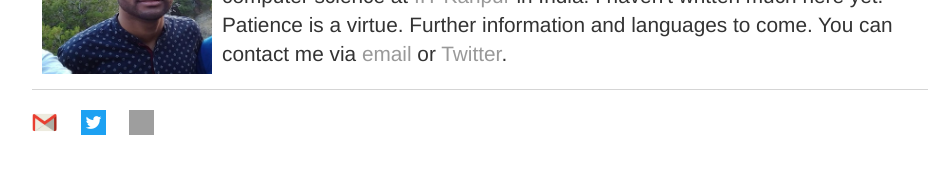
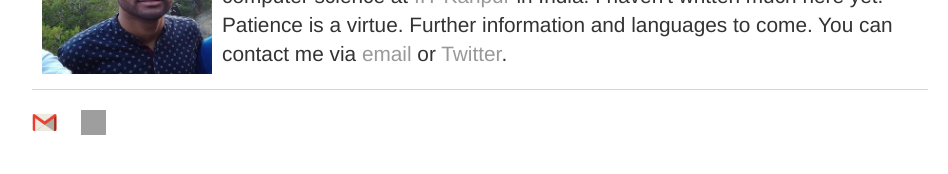
Before and after one commit to sharbatc/sharbatc.github.io, a Jekyll site: the page built from index.html, in a window 1280 px wide. Shown: the part 267-441 px from the top of the page, without its empty margins (160-1108 px from the left). Built offline with Jekyll 4.4.1, drawn with Linux system fonts in a browser that asks for light colours; grey boxes are pictures that could not be loaded.

Commit message:
Update default.html

```diff
--- a/_layouts/default.html
+++ b/_layouts/default.html
@@ -24,8 +24,7 @@
 		<footer>
     		<ul>
         		<li><a href="mailto:sharbatanu444@gmail.com"><img src="/img/gmail_icon.png" height="25" width="25"/></a></li>
-			<li><a href="https://twitter.com/sharbat_c"><img src="/img/Twitter_Logo_WhiteOnBlue.png" height="25" width="25"/></a></li>
-			 <li><a href="https://github.com/sharbatc"><img src="/img/github_icon.png" height="25" width="25"/></a></li>
+			<li><a href="https://github.com/sharbatc"><img src="/img/github_icon.png" height="25" width="25"/></a></li>
 			</ul>
 		</footer>
 	</body>
```
